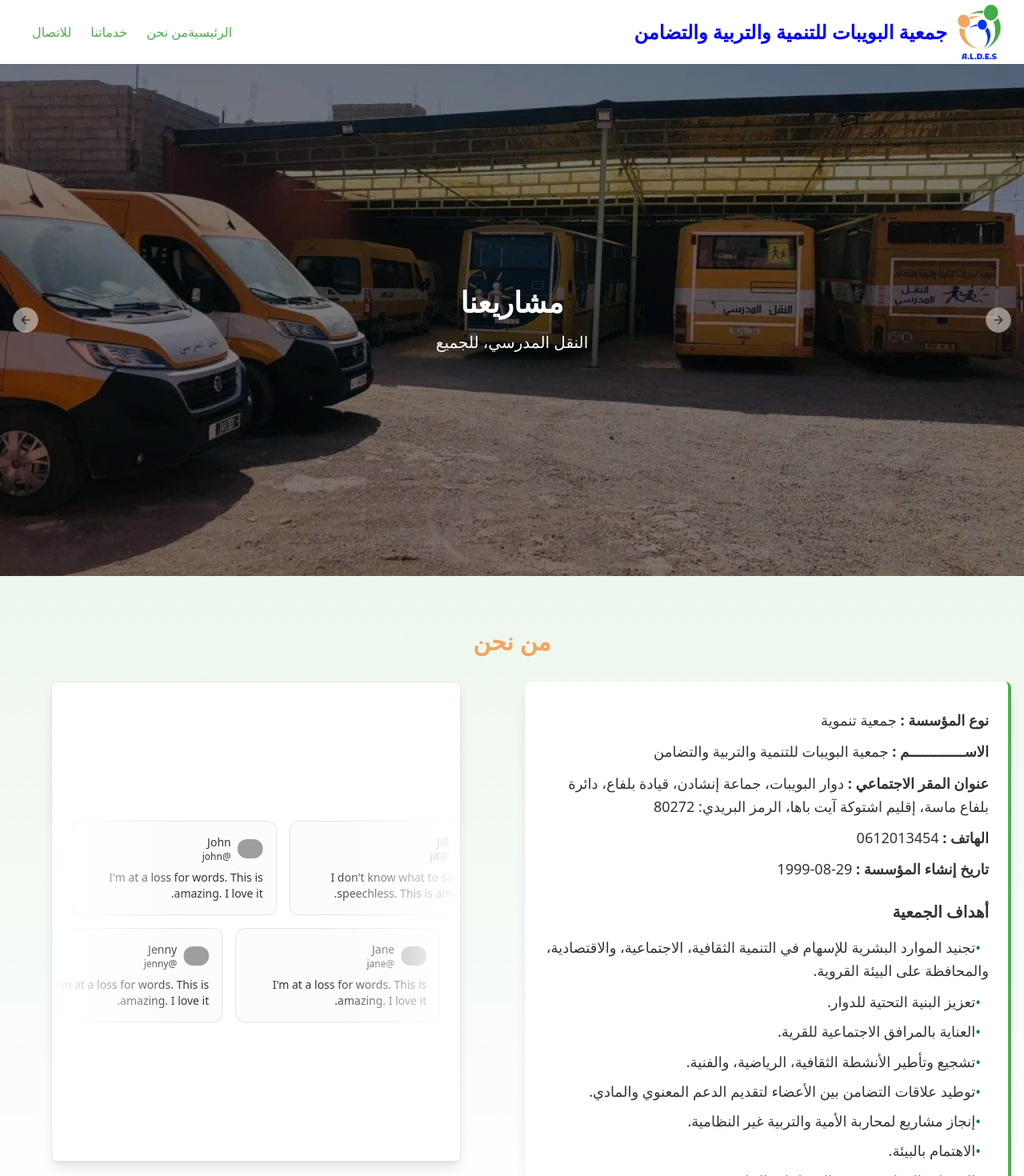
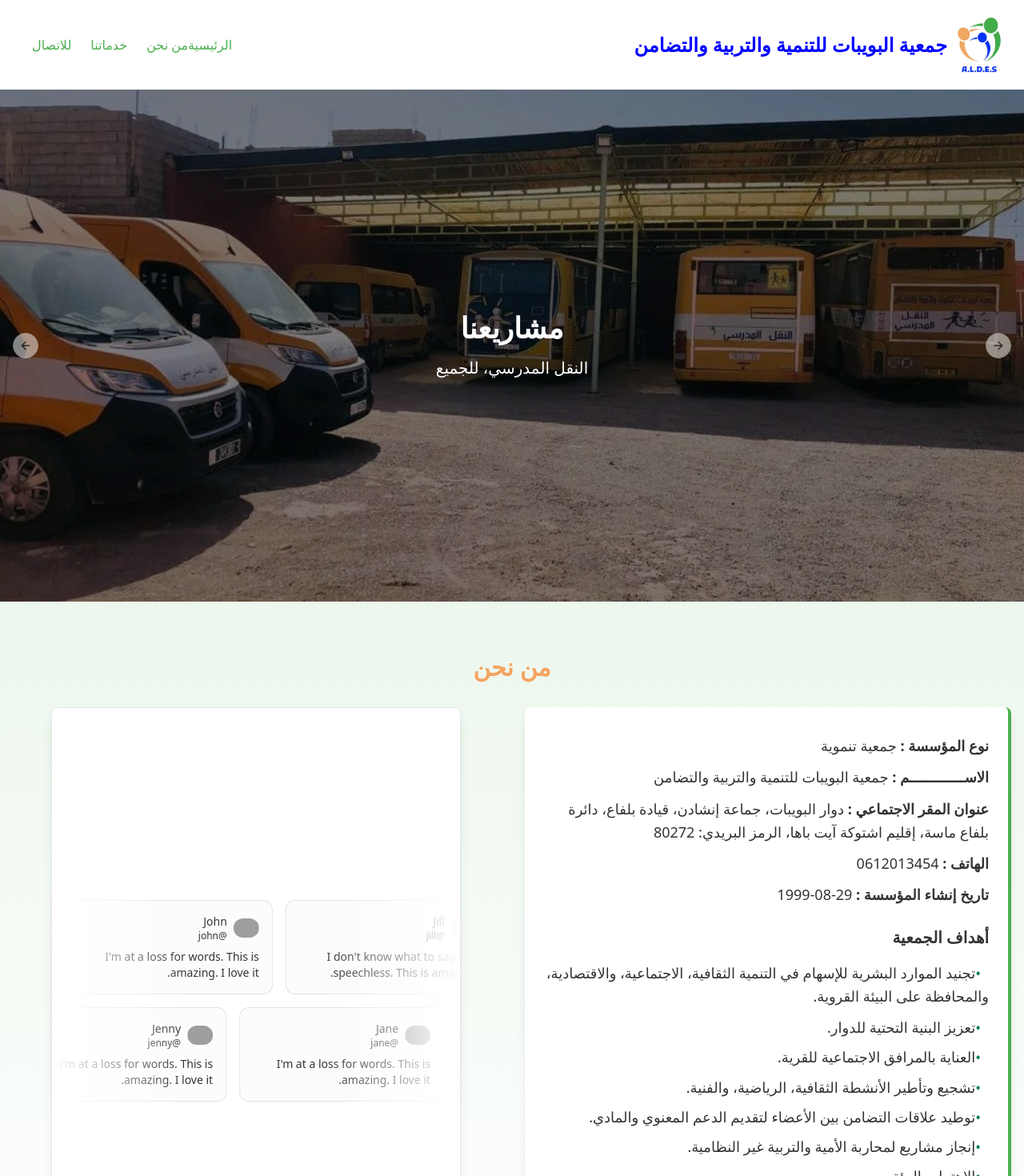
Before and after one commit to taoufiqq/aldes, a Next.js app: page / in a window 1280 px wide. Shown: the top 1470 px of the page at 80% size. Built offline with nearby package versions, Linux system fonts and the light colour scheme; grey boxes are pictures that could not be loaded.

Commit message:
add some style to scroll bar

```diff
--- a/components/landing-page.tsx
+++ b/components/landing-page.tsx
@@ -67,6 +67,7 @@ export default function Home() {
   }, []);
 
   const [isMenuOpen, setIsMenuOpen] = useState(false);
+  const [isScrolled, setIsScrolled] = useState(false);
 
   const NavLinks = ({ mobile = false }) => (
     <>
@@ -193,7 +194,69 @@ export default function Home() {
 
   return (
     <div className="flex flex-col min-h-screen">
-      <header className="bg-white shadow-sm sticky top-0 z-10">
+      <header
+        className={`bg-white shadow-sm sticky top-0 z-10 transition-all duration-300 ${
+          isScrolled ? "py-2" : "py-4"
+        }`}
+      >
+        <div className="container mx-auto px-4 flex justify-between items-center">
+          <div className="flex items-center space-x-2 rtl:space-x-reverse">
+            <Link
+              href="/"
+              className="flex items-center justify-center group"
+              data-aos="zoom-out"
+            >
+              <Image
+                src={logo}
+                alt="جمعية البويبات للتنمية والتربية والتضامن"
+                width={80}
+                height={80}
+                className={`object-contain transition-all duration-300 ${
+                  isScrolled ? "w-12 h-12" : "w-16 h-16 sm:w-20 sm:h-20"
+                }`}
+              />
+              <span
+                className={`text-[#0000FF] font-bold transition-all duration-300 group-hover:text-[#4CAF50] rtl:mr-2 ltr:ml-2 ${
+                  isScrolled
+                    ? "text-sm sm:text-base"
+                    : "text-base sm:text-lg md:text-xl lg:text-2xl"
+                }`}
+              >
+                جمعية البويبات للتنمية والتربية والتضامن
+              </span>
+            </Link>
+          </div>
+          <nav className="hidden lg:block" data-aos="zoom-in">
+            <ul className="flex space-x-6 rtl:space-x-reverse">
+              <NavLinks />
+            </ul>
+          </nav>
+          <Sheet open={isMenuOpen} onOpenChange={setIsMenuOpen}>
+            <SheetTrigger asChild className="lg:hidden">
+              <Button
+                variant="ghost"
+                size="icon"
+                className="text-[#4CAF50] hover:text-[#0000FF]"
+                aria-label="Toggle menu"
+              >
+                {isMenuOpen ? (
+                  <X className="h-6 w-6" />
+                ) : (
+                  <Menu className="h-6 w-6" />
+                )}
+              </Button>
+            </SheetTrigger>
+            <SheetContent side="right" className="w-[300px] sm:w-[400px]">
+              <nav className="flex flex-col space-y-4 mt-8">
+                <ul className="space-y-4">
+                  <NavLinks mobile />
+                </ul>
+              </nav>
+            </SheetContent>
+          </Sheet>
+        </div>
+      </header>
+      {/* <header className="bg-white shadow-sm sticky top-0 z-10">
         <div className="container mx-auto px-4 flex justify-between items-center">
           <div className="flex items-center space-x-2">
             <Link
@@ -243,7 +306,7 @@ export default function Home() {
             </SheetContent>
           </Sheet>
         </div>
-      </header>
+      </header> */}
 
       <main className="flex-grow">
         <section className="py-0">
@@ -366,8 +429,12 @@ export default function Home() {
               </div>
 
               {/* <!-- Right Section --> */}
-              <div className="flex justify-center">
-                <div className="relative flex flex-col h-[400px] w-full max-w-lg items-center justify-center overflow-hidden rounded-lg border bg-background md:h-[500px] lg:h-[600px] shadow-lg">
+              <div
+                className="flex justify-center"
+                data-aos="fade-up"
+                data-aos-delay="200"
+              >
+                <div className="relative flex flex-col h-[400px] w-full max-w-lg items-center justify-center overflow-hidden rounded-lg border bg-background md:h-[500px] lg:h-[734px] shadow-lg">
                   <Marquee pauseOnHover className="[--duration:20s]">
                     {firstRow.map((review) => (
                       <ReviewCard key={review.username} {...review} />
--- a/package.json
+++ b/package.json
@@ -26,6 +26,7 @@
     "react": "^19.0.0",
     "react-dom": "^19.0.0",
     "tailwind-merge": "^2.5.5",
+    "tailwind-scrollbar": "^3.1.0",
     "tailwindcss-animate": "^1.0.7"
   },
   "devDependencies": {
--- a/tailwind.config.ts
+++ b/tailwind.config.ts
@@ -10,75 +10,78 @@ export default {
   theme: {
     extend: {
       colors: {
-  			background: 'hsl(var(--background))',
-  			foreground: 'hsl(var(--foreground))',
+        background: "hsl(var(--background))",
+        foreground: "hsl(var(--foreground))",
         card: {
-  				DEFAULT: 'hsl(var(--card))',
-  				foreground: 'hsl(var(--card-foreground))'
+          DEFAULT: "hsl(var(--card))",
+          foreground: "hsl(var(--card-foreground))",
         },
         popover: {
-  				DEFAULT: 'hsl(var(--popover))',
-  				foreground: 'hsl(var(--popover-foreground))'
+          DEFAULT: "hsl(var(--popover))",
+          foreground: "hsl(var(--popover-foreground))",
         },
         primary: {
-  				DEFAULT: 'hsl(var(--primary))',
-  				foreground: 'hsl(var(--primary-foreground))'
+          DEFAULT: "hsl(var(--primary))",
+          foreground: "hsl(var(--primary-foreground))",
         },
         secondary: {
-  				DEFAULT: 'hsl(var(--secondary))',
-  				foreground: 'hsl(var(--secondary-foreground))'
+          DEFAULT: "hsl(var(--secondary))",
+          foreground: "hsl(var(--secondary-foreground))",
         },
         muted: {
-  				DEFAULT: 'hsl(var(--muted))',
-  				foreground: 'hsl(var(--muted-foreground))'
+          DEFAULT: "hsl(var(--muted))",
+          foreground: "hsl(var(--muted-foreground))",
         },
         accent: {
-  				DEFAULT: 'hsl(var(--accent))',
-  				foreground: 'hsl(var(--accent-foreground))'
+          DEFAULT: "hsl(var(--accent))",
+          foreground: "hsl(var(--accent-foreground))",
         },
         destructive: {
-  				DEFAULT: 'hsl(var(--destructive))',
-  				foreground: 'hsl(var(--destructive-foreground))'
+          DEFAULT: "hsl(var(--destructive))",
+          foreground: "hsl(var(--destructive-foreground))",
         },
-  			border: 'hsl(var(--border))',
-  			input: 'hsl(var(--input))',
-  			ring: 'hsl(var(--ring))',
+        border: "hsl(var(--border))",
+        input: "hsl(var(--input))",
+        ring: "hsl(var(--ring))",
         chart: {
-  				'1': 'hsl(var(--chart-1))',
-  				'2': 'hsl(var(--chart-2))',
-  				'3': 'hsl(var(--chart-3))',
-  				'4': 'hsl(var(--chart-4))',
-  				'5': 'hsl(var(--chart-5))'
-  			}
+          "1": "hsl(var(--chart-1))",
+          "2": "hsl(var(--chart-2))",
+          "3": "hsl(var(--chart-3))",
+          "4": "hsl(var(--chart-4))",
+          "5": "hsl(var(--chart-5))",
+        },
       },
       borderRadius: {
-  			lg: 'var(--radius)',
-  			md: 'calc(var(--radius) - 2px)',
-  			sm: 'calc(var(--radius) - 4px)'
+        lg: "var(--radius)",
+        md: "calc(var(--radius) - 2px)",
+        sm: "calc(var(--radius) - 4px)",
       },
       keyframes: {
         marquee: {
           from: {
-  					transform: 'translateX(0)'
+            transform: "translateX(0)",
           },
           to: {
-  					transform: 'translateX(calc(-100% - var(--gap)))'
-  				}
+            transform: "translateX(calc(-100% - var(--gap)))",
           },
-  			'marquee-vertical': {
+        },
+        "marquee-vertical": {
           from: {
-  					transform: 'translateY(0)'
+            transform: "translateY(0)",
           },
           to: {
-  					transform: 'translateY(calc(-100% - var(--gap)))'
-  				}
-  			}
+            transform: "translateY(calc(-100% - var(--gap)))",
+          },
+        },
       },
       animation: {
-  			marquee: 'marquee var(--duration) infinite linear',
-  			'marquee-vertical': 'marquee-vertical var(--duration) linear infinite'
-  		}
-  	}
+        marquee: "marquee var(--duration) infinite linear",
+        "marquee-vertical": "marquee-vertical var(--duration) linear infinite",
       },
-  plugins: [require("tailwindcss-animate")],
+    },
+  },
+  plugins: [
+	require("tailwindcss-animate"),
+	 require("tailwind-scrollbar")
+	],
 } satisfies Config;
```
Also changed, not shown: 1 other file (tests, documents, lock files or other folders). Lines whose indentation alone changed are shown as unchanged.
